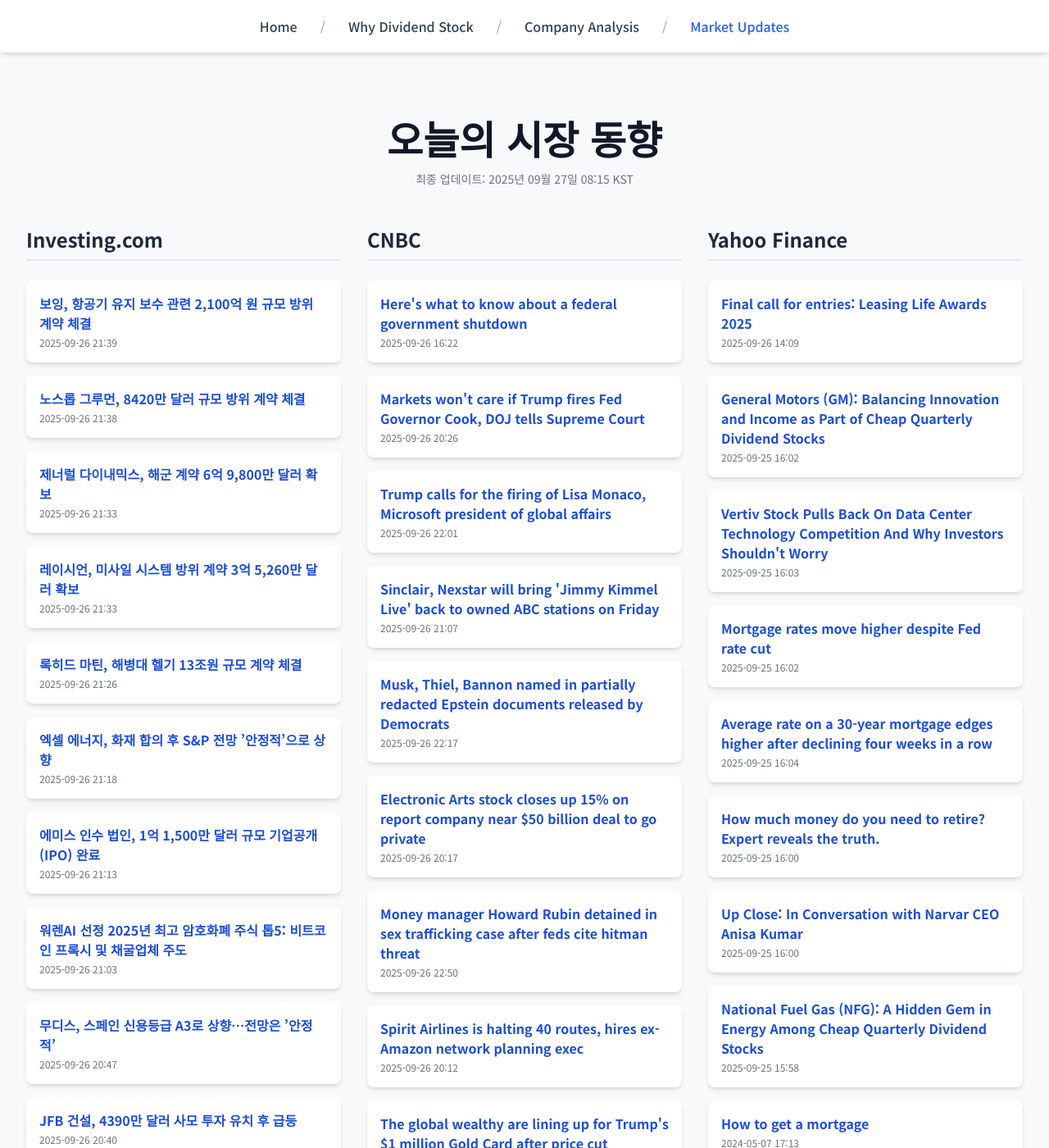
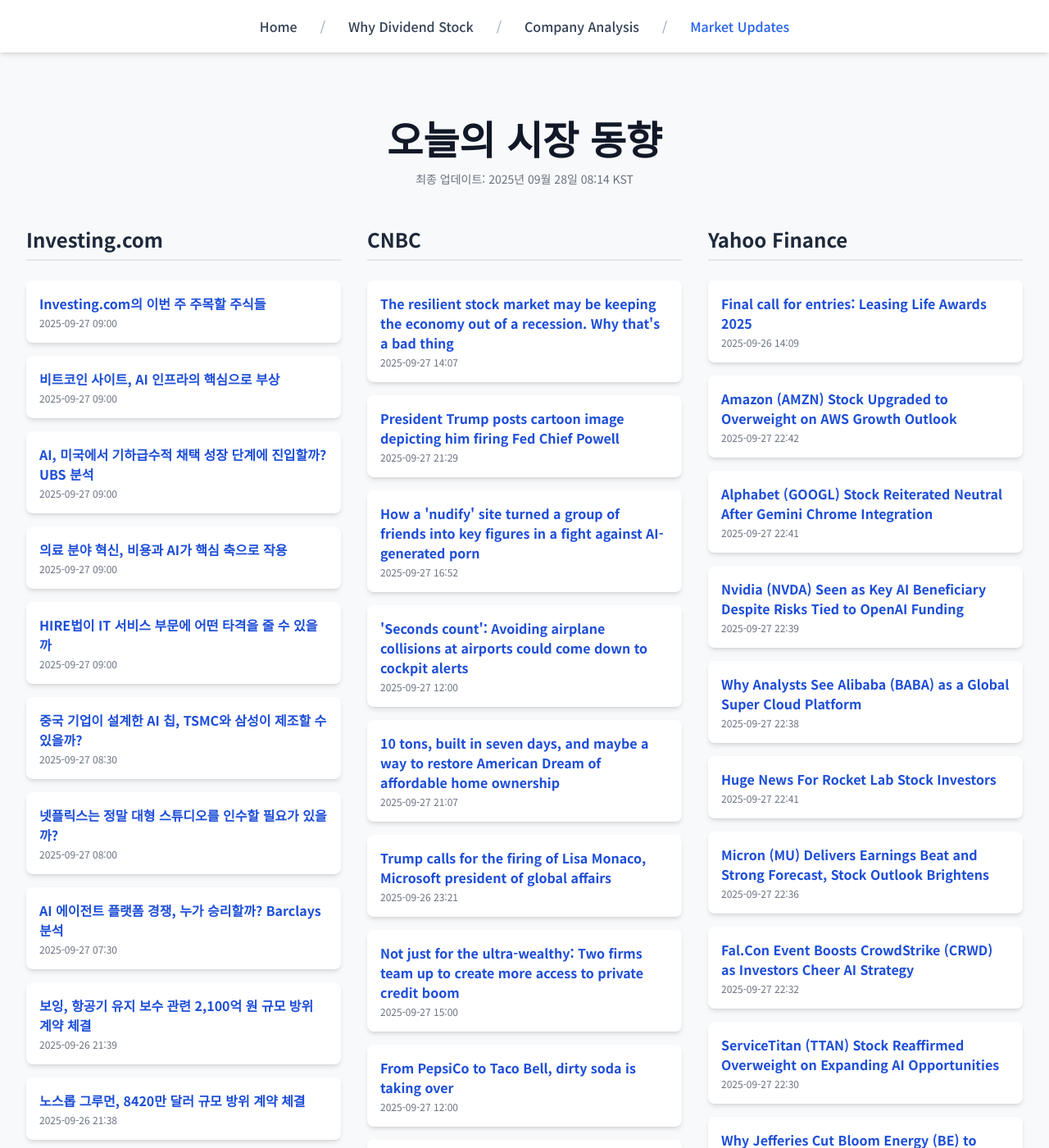
Before and after one commit to Kay-Hwang/my-company-analysis, a Jekyll site: the page built from market-updates.html, in a window 1280 px wide and 1400 px high. Shown: the whole window at 82% size. Built offline with Jekyll 4.4.1, drawn with Linux system fonts in a browser that asks for light colours; nearby versions of some CDN libraries; a script that is not in the unit is left out; some of the changed text lies outside the part shown.

Commit message:
Update daily data

```diff
--- a/_data/latest_data.json
+++ b/_data/latest_data.json
@@ -1,7 +1,55 @@
 {
-  "lastUpdated": "2025년 09월 27일 08:15 KST",
+  "lastUpdated": "2025년 09월 28일 08:14 KST",
   "news": {
     "investing": [
+      {
+        "title": "Investing.com의 이번 주 주목할 주식들",
+        "link": "https://kr.investing.com/news/stock-market-news/article-1648623",
+        "pubDate": "2025-09-27 09:00:38",
+        "summary": "Investing.com의 이번 주 주목할 주식들"
+      },
+      {
+        "title": "비트코인 사이트, AI 인프라의 핵심으로 부상",
+        "link": "https://kr.investing.com/news/stock-market-news/article-1648622",
+        "pubDate": "2025-09-27 09:00:30",
+        "summary": "비트코인 사이트, AI 인프라의 핵심으로 부상"
+      },
+      {
+        "title": "AI, 미국에서 기하급수적 채택 성장 단계에 진입할까? UBS 분석",
+        "link": "https://kr.investing.com/news/stock-market-news/article-1648621",
+        "pubDate": "2025-09-27 09:00:23",
+        "summary": "AI, 미국에서 기하급수적 채택 성장 단계에 진입할까? UBS 분석"
+      },
+      {
+        "title": "의료 분야 혁신, 비용과 AI가 핵심 축으로 작용",
+        "link": "https://kr.investing.com/news/stock-market-news/article-1648620",
+        "pubDate": "2025-09-27 09:00:19",
+        "summary": "의료 분야 혁신, 비용과 AI가 핵심 축으로 작용"
+      },
+      {
+        "title": "HIRE법이 IT 서비스 부문에 어떤 타격을 줄 수 있을까",
+        "link": "https://kr.investing.com/news/stock-market-news/article-1648619",
+        "pubDate": "2025-09-27 09:00:07",
+        "summary": "HIRE법이 IT 서비스 부문에 어떤 타격을 줄 수 있을까"
+      },
+      {
+        "title": "중국 기업이 설계한 AI 칩, TSMC와 삼성이 제조할 수 있을까?",
+        "link": "https://kr.investing.com/news/stock-market-news/article-1648618",
+        "pubDate": "2025-09-27 08:30:04",
+        "summary": "중국 기업이 설계한 AI 칩, TSMC와 삼성이 제조할 수 있을까?"
+      },
+      {
+        "title": "넷플릭스는 정말 대형 스튜디오를 인수할 필요가 있을까?",
+        "link": "https://kr.investing.com/news/stock-market-news/article-1648601",
+        "pubDate": "2025-09-27 08:00:04",
+        "summary": "넷플릭스는 정말 대형 스튜디오를 인수할 필요가 있을까?"
+      },
+      {
+        "title": "AI 에이전트 플랫폼 경쟁, 누가 승리할까? Barclays 분석",
+        "link": "https://kr.investing.com/news/stock-market-news/article-1648588",
+        "pubDate": "2025-09-27 07:30:03",
+        "summary": "AI 에이전트 플랫폼 경쟁, 누가 승리할까? Barclays 분석"
+      },
       {
         "title": "보잉, 항공기 유지 보수 관련 2,100억 원 규모 방위 계약 체결",
         "link": "https://kr.investing.com/news/stock-market-news/article-93CH-1648342",
@@ -13,116 +61,68 @@
         "link": "https://kr.investing.com/news/stock-market-news/article-93CH-1648340",
         "pubDate": "2025-09-26 21:38:47",
         "summary": "노스롭 그루먼, 8420만 달러 규모 방위 계약 체결"
-      },
-      {
-        "title": "제너럴 다이내믹스, 해군 계약 6억 9,800만 달러 확보",
-        "link": "https://kr.investing.com/news/stock-market-news/article-93CH-1648334",
-        "pubDate": "2025-09-26 21:33:44",
-        "summary": "제너럴 다이내믹스, 해군 계약 6억 9,800만 달러 확보"
-      },
-      {
-        "title": "레이시언, 미사일 시스템 방위 계약 3억 5,260만 달러 확보",
-        "link": "https://kr.investing.com/news/stock-market-news/article-93CH-1648333",
-        "pubDate": "2025-09-26 21:33:18",
-        "summary": "레이시언, 미사일 시스템 방위 계약 3억 5,260만 달러 확보"
-      },
-      {
-        "title": "록히드 마틴, 해병대 헬기 13조원 규모 계약 체결",
-        "link": "https://kr.investing.com/news/stock-market-news/article-93CH-1648328",
-        "pubDate": "2025-09-26 21:26:10",
-        "summary": "록히드 마틴, 해병대 헬기 13조원 규모 계약 체결"
-      },
-      {
-        "title": "엑셀 에너지, 화재 합의 후 S&P 전망 ’안정적’으로 상향",
-        "link": "https://kr.investing.com/news/stock-market-news/article-93CH-1648317",
-        "pubDate": "2025-09-26 21:18:17",
-        "summary": "엑셀 에너지, 화재 합의 후 S&P 전망 ’안정적’으로 상향"
-      },
-      {
-        "title": "에미스 인수 법인, 1억 1,500만 달러 규모 기업공개(IPO) 완료",
-        "link": "https://kr.investing.com/news/stock-market-news/article-432SI-1648313",
-        "pubDate": "2025-09-26 21:13:07",
-        "summary": "에미스 인수 법인, 1억 1,500만 달러 규모 기업공개(IPO) 완료"
-      },
-      {
-        "title": "워렌AI 선정 2025년 최고 암호화폐 주식 톱5: 비트코인 프록시 및 채굴업체 주도",
-        "link": "https://kr.investing.com/news/stock-market-news/article-93CH-1648301",
-        "pubDate": "2025-09-26 21:03:39",
-        "summary": "워렌AI 선정 2025년 최고 암호화폐 주식 톱5: 비트코인 프록시 및 채굴업체 주도"
-      },
-      {
-        "title": "무디스, 스페인 신용등급 A3로 상향…전망은 ’안정적’",
-        "link": "https://kr.investing.com/news/stock-market-news/article-93CH-1648288",
-        "pubDate": "2025-09-26 20:47:11",
-        "summary": "무디스, 스페인 신용등급 A3로 상향…전망은 ’안정적’"
-      },
-      {
-        "title": "JFB 건설, 4390만 달러 사모 투자 유치 후 급등",
-        "link": "https://kr.investing.com/news/stock-market-news/article-93CH-1648284",
-        "pubDate": "2025-09-26 20:40:34",
-        "summary": "JFB 건설, 4390만 달러 사모 투자 유치 후 급등"
       }
     ],
     "cnbc": [
       {
-        "title": "Here's what to know about a federal government shutdown",
-        "link": "https://www.cnbc.com/2025/09/26/government-shutdown-jobs-economy-trump.html",
-        "pubDate": "Fri, 26 Sep 2025 16:22:31 GMT",
-        "summary": "The government previously shut down during President Donald Trump's first term over disputes about funding his planned U.S.-Mexico border wall."
+        "title": "The resilient stock market may be keeping the economy out of a recession. Why that's a bad thing",
+        "link": "https://www.cnbc.com/2025/09/27/wealth-effect-stock-market-recession.html",
+        "pubDate": "Sat, 27 Sep 2025 14:07:58 GMT",
+        "summary": "Consumers with larger stock holdings are feeling fine, while those with smaller or no holdings are not."
       },
       {
-        "title": "Markets won't care if Trump fires Fed Governor Cook, DOJ tells Supreme Court",
-        "link": "https://www.cnbc.com/2025/09/26/trump-fed-cook-scotus-markets.html",
-        "pubDate": "Fri, 26 Sep 2025 20:26:07 GMT",
-        "summary": "Governor Lisa Cook has urged the Supreme Court not to let President Donald Trump's attempt to fire her take effect while her lawsuit against him plays out."
+        "title": "President Trump posts cartoon image depicting him firing Fed Chief Powell",
+        "link": "https://www.cnbc.com/2025/09/27/trump-cartoon-firing-powell-fed.html",
+        "pubDate": "Sat, 27 Sep 2025 21:29:47 GMT",
+        "summary": "Trump has repeatedly criticized Powell for his cautious approach to cutting interest rates, nicknaming him \"Too Late Powell.\""
+      },
+      {
+        "title": "How a 'nudify' site turned a group of friends into key figures in a fight against AI-generated porn",
+        "link": "https://www.cnbc.com/2025/09/27/nudify-ai-generated-deepfake-fbi.html",
+        "pubDate": "Sat, 27 Sep 2025 16:52:15 GMT",
+        "summary": "A group of friends in Minnesota last year learned that a man they knew had used their social media photos to create pornographic deepfakes."
+      },
+      {
+        "title": "'Seconds count': Avoiding airplane collisions at airports could come down to cockpit alerts",
+        "link": "https://www.cnbc.com/2025/09/27/airplane-collisions-airports-honeywell.html",
+        "pubDate": "Sat, 27 Sep 2025 12:00:01 GMT",
+        "summary": "Honeywell is developing a series of new cockpit alerts aimed at preventing collisions at or around airports."
+      },
+      {
+        "title": "10 tons, built in seven days, and maybe a way to restore American Dream of affordable home ownership",
+        "link": "https://www.cnbc.com/2025/09/27/real-estate-prices-home-ownership-housing-affordability.html",
+        "pubDate": "Sat, 27 Sep 2025 21:07:28 GMT",
+        "summary": "Can modular housing revive the American Dream of affordable home ownership? One homebuilder thinks so, and it's having success across the U.S. West."
       },
       {
         "title": "Trump calls for the firing of Lisa Monaco, Microsoft president of global affairs",
         "link": "https://www.cnbc.com/2025/09/26/trump-calls-for-the-firing-of-lisa-monaco-microsoft-president-of-global-affairs.html",
-        "pubDate": "Fri, 26 Sep 2025 22:01:04 GMT",
-        "summary": "Microsoft is facing pressure from President Donald Trump for hiring a Biden law enforcement official."
+        "pubDate": "Fri, 26 Sep 2025 23:21:16 GMT",
+        "summary": "Fox Business anchor Maria Bartiromo brought up Monaco's position at Microsoft during her show. The appointment happened in July."
       },
       {
-        "title": "Sinclair, Nexstar will bring 'Jimmy Kimmel Live' back to owned ABC stations on Friday",
-        "link": "https://www.cnbc.com/2025/09/26/sinclair-abc-jimmy-kimmel.html",
-        "pubDate": "Fri, 26 Sep 2025 21:07:19 GMT",
-        "summary": "Broadcast station owners Sinclair and Nexstar will begin airing \"Jimmy Kimmel Live!\" after three days of preempting the program since its return."
+        "title": "Not just for the ultra-wealthy: Two firms team up to create more access to private credit boom",
+        "link": "https://www.cnbc.com/2025/09/27/private-credit-boom-behind-new-etf-designed-for-retail-investors.html",
+        "pubDate": "Sat, 27 Sep 2025 15:00:01 GMT",
+        "summary": "Simplify Asset Management and VettaFi launched the actively managed Simplify VettaFi Private Credit Strategy ETF (PCR) on Wednesday."
       },
       {
-        "title": "Musk, Thiel, Bannon named in partially redacted Epstein documents released by Democrats",
-        "link": "https://www.cnbc.com/2025/09/26/musk-thiel-bannon-partially-redacted-epstein-files-democrats-release.html",
-        "pubDate": "Fri, 26 Sep 2025 22:17:17 GMT",
-        "summary": "In partially redacted files released by House Democrats appeared the names of Elon Musk, Peter Thiel and Steve Bannon."
+        "title": "From PepsiCo to Taco Bell, dirty soda is taking over",
+        "link": "https://www.cnbc.com/2025/09/27/dirty-soda-swig-taco-bell-pepsico.html",
+        "pubDate": "Sat, 27 Sep 2025 12:00:01 GMT",
+        "summary": "Dirty soda is fueling a resurgence in carbonated soft drinks, kicked off by Utah-based chain Swig and now extending to giant PepsiCo."
       },
       {
-        "title": "Electronic Arts stock closes up 15% on report company near $50 billion deal to go private",
-        "link": "https://www.cnbc.com/2025/09/26/electronic-arts-buyout.html",
-        "pubDate": "Fri, 26 Sep 2025 20:17:31 GMT",
-        "summary": "The deal would likely be the largest leverage buyout of all time, according to a report."
+        "title": "36-year-old American Air Force vet moved to Vietnam, lives on $4,000 a month: You can 'focus on what makes you happy' here",
+        "link": "https://www.cnbc.com/2025/09/27/american-army-vet-moved-to-vietnam-relocated.html",
+        "pubDate": "Sat, 27 Sep 2025 20:21:26 GMT",
+        "summary": "Markeiz Ryan was in the U.S. Air Force for nine years before he moved to Vietnam in 2019."
       },
       {
-        "title": "Money manager Howard Rubin detained in sex trafficking case after feds cite hitman threat",
-        "link": "https://www.cnbc.com/2025/09/26/howard-rubin-sex-trafficking-new-york-investment.html",
-        "pubDate": "Fri, 26 Sep 2025 22:50:22 GMT",
-        "summary": "Howard Rubin, an infamous money manager, was sued in 2017 by Playboy models and another woman who claimed they were beaten, sexually abused and raped."
-      },
-      {
-        "title": "Spirit Airlines is halting 40 routes, hires ex-Amazon network planning exec",
-        "link": "https://www.cnbc.com/2025/09/26/spirit-airlines-routes-network-planning.html",
-        "pubDate": "Fri, 26 Sep 2025 20:12:51 GMT",
-        "summary": "Spirit said it is halting 40 routes to focus on stronger markets."
-      },
-      {
-        "title": "The global wealthy are lining up for Trump's $1 million Gold Card after price cut",
-        "link": "https://www.cnbc.com/2025/09/26/trump-gold-card-visa-wealthy.html",
-        "pubDate": "Fri, 26 Sep 2025 16:47:15 GMT",
-        "summary": "Advisors to the ultra-wealthy said their clients are keen to access the U.S. education system, health care system, banking system and financial markets."
-      },
-      {
-        "title": "Mamdani advocates for city-owned grocery stores; such experiments have seen limited success nationwide",
-        "link": "https://www.cnbc.com/2025/09/26/mamdani-city-run-grocery-store-plan-criticized-as-unrealistic.html",
-        "pubDate": "Fri, 26 Sep 2025 10:00:01 GMT",
-        "summary": "New York mayoral candidate Zohran Mamdani says city-owned grocery stores would make food more affordable, as urban consumers feel the effects of rising  prices."
+        "title": "'Spectacular' AI growth is creating a serious labor market problem for Fed, Jefferies' David Zervos warns",
+        "link": "https://www.cnbc.com/2025/09/27/spectacular-ai-growth-to-spark-serious-jobs-issue-for-fed-zervos.html",
+        "pubDate": "Sat, 27 Sep 2025 16:00:01 GMT",
+        "summary": "Long-time market bull David Zervos is worried the Federal Reserve is dangerously ignoring the artificial intelligence boom's fallout."
       }
     ],
     "yahoo": [
@@ -133,58 +133,58 @@
         "summary": "Final call for entries: Leasing Life Awards 2025"
       },
       {
-        "title": "General Motors (GM): Balancing Innovation and Income as Part of Cheap Quarterly Dividend Stocks",
-        "link": "https://finance.yahoo.com/news/general-motors-gm-balancing-innovation-160236663.html",
-        "pubDate": "2025-09-25T16:02:36Z",
-        "summary": "General Motors (GM): Balancing Innovation and Income as Part of Cheap Quarterly Dividend Stocks"
+        "title": "Amazon (AMZN) Stock Upgraded to Overweight on AWS Growth Outlook",
+        "link": "https://finance.yahoo.com/news/amazon-amzn-stock-upgraded-overweight-224237792.html",
+        "pubDate": "2025-09-27T22:42:37Z",
+        "summary": "Amazon (AMZN) Stock Upgraded to Overweight on AWS Growth Outlook"
       },
       {
-        "title": "Vertiv Stock Pulls Back On Data Center Technology Competition And Why Investors Shouldn't Worry",
-        "link": "https://www.investors.com/stock-lists/ibd-big-cap-20/vertiv-stock-data-center-vrt-cooling-technology-competition/?src=A00220&yptr=yahoo",
-        "pubDate": "2025-09-25T16:03:11Z",
-        "summary": "Vertiv Stock Pulls Back On Data Center Technology Competition And Why Investors Shouldn't Worry"
+        "title": "Alphabet (GOOGL) Stock Reiterated Neutral After Gemini Chrome Integration",
+        "link": "https://finance.yahoo.com/news/alphabet-googl-stock-reiterated-neutral-224128864.html",
+        "pubDate": "2025-09-27T22:41:28Z",
+        "summary": "Alphabet (GOOGL) Stock Reiterated Neutral After Gemini Chrome Integration"
       },
       {
-        "title": "Mortgage rates move higher despite Fed rate cut",
-        "link": "https://finance.yahoo.com/news/mortgage-rates-move-higher-despite-fed-rate-cut-160207860.html",
-        "pubDate": "2025-09-25T16:02:07Z",
-        "summary": "Mortgage rates move higher despite Fed rate cut"
+        "title": "Nvidia (NVDA) Seen as Key AI Beneficiary Despite Risks Tied to OpenAI Funding",
+        "link": "https://finance.yahoo.com/news/nvidia-nvda-seen-key-ai-223936553.html",
+        "pubDate": "2025-09-27T22:39:36Z",
+        "summary": "Nvidia (NVDA) Seen as Key AI Beneficiary Despite Risks Tied to OpenAI Funding"
       },
       {
-        "title": "Average rate on a 30-year mortgage edges higher after declining four weeks in a row",
-        "link": "https://finance.yahoo.com/news/average-rate-30-mortgage-edges-160406048.html",
-        "pubDate": "2025-09-25T16:04:06Z",
-        "summary": "Average rate on a 30-year mortgage edges higher after declining four weeks in a row"
+        "title": "Why Analysts See Alibaba (BABA) as a Global Super Cloud Platform",
+        "link": "https://finance.yahoo.com/news/why-analysts-see-alibaba-baba-223828410.html",
+        "pubDate": "2025-09-27T22:38:28Z",
+        "summary": "Why Analysts See Alibaba (BABA) as a Global Super Cloud Platform"
       },
       {
-        "title": "How much money do you need to retire? Expert reveals the truth.",
-        "link": "https://finance.yahoo.com/news/how-much-money-do-you-need-to-retire-expert-reveals-the-truth-160045665.html",
-        "pubDate": "2025-09-25T16:00:45Z",
-        "summary": "How much money do you need to retire? Expert reveals the truth."
+        "title": "Huge News For Rocket Lab Stock Investors",
+        "link": "https://finance.yahoo.com/news/huge-news-rocket-lab-stock-224100948.html",
+        "pubDate": "2025-09-27T22:41:00Z",
+        "summary": "Huge News For Rocket Lab Stock Investors"
       },
       {
-        "title": "Up Close: In Conversation with Narvar CEO Anisa Kumar",
-        "link": "https://finance.yahoo.com/news/close-conversation-narvar-ceo-anisa-160000234.html",
-        "pubDate": "2025-09-25T16:00:00Z",
-        "summary": "Up Close: In Conversation with Narvar CEO Anisa Kumar"
+        "title": "Micron (MU) Delivers Earnings Beat and Strong Forecast, Stock Outlook Brightens",
+        "link": "https://finance.yahoo.com/news/micron-mu-delivers-earnings-beat-223649274.html",
+        "pubDate": "2025-09-27T22:36:49Z",
+        "summary": "Micron (MU) Delivers Earnings Beat and Strong Forecast, Stock Outlook Brightens"
       },
       {
-        "title": "National Fuel Gas (NFG): A Hidden Gem in Energy Among Cheap Quarterly Dividend Stocks",
-        "link": "https://finance.yahoo.com/news/national-fuel-gas-nfg-hidden-155859929.html",
-        "pubDate": "2025-09-25T15:58:59Z",
-        "summary": "National Fuel Gas (NFG): A Hidden Gem in Energy Among Cheap Quarterly Dividend Stocks"
+        "title": "Fal.Con Event Boosts CrowdStrike (CRWD) as Investors Cheer AI Strategy",
+        "link": "https://finance.yahoo.com/news/fal-con-event-boosts-crowdstrike-223219761.html",
+        "pubDate": "2025-09-27T22:32:19Z",
+        "summary": "Fal.Con Event Boosts CrowdStrike (CRWD) as Investors Cheer AI Strategy"
       },
       {
-        "title": "How to get a mortgage",
-        "link": "https://finance.yahoo.com/personal-finance/mortgages/article/how-to-get-a-mortgage-183513159.html",
-        "pubDate": "2024-05-07T17:13:21Z",
-        "summary": "How to get a mortgage"
+        "title": "ServiceTitan (TTAN) Stock Reaffirmed Overweight on Expanding AI Opportunities",
+        "link": "https://finance.yahoo.com/news/servicetitan-ttan-stock-reaffirmed-overweight-223011642.html",
+        "pubDate": "2025-09-27T22:30:11Z",
+        "summary": "ServiceTitan (TTAN) Stock Reaffirmed Overweight on Expanding AI Opportunities"
       },
       {
-        "title": "Will mortgage rates go up to 7%? Signs to watch for.",
-        "link": "https://finance.yahoo.com/personal-finance/mortgages/article/will-mortgage-rates-go-up-to-7-184023225.html",
-        "pubDate": "2025-07-29T18:40:23Z",
-        "summary": "Will mortgage rates go up to 7%? Signs to watch for."
+        "title": "Why Jefferies Cut Bloom Energy (BE) to Underperform Despite AI Data Center Hype",
+        "link": "https://finance.yahoo.com/news/why-jefferies-cut-bloom-energy-222906219.html",
+        "pubDate": "2025-09-27T22:29:06Z",
+        "summary": "Why Jefferies Cut Bloom Energy (BE) to Underperform Despite AI Data Center Hype"
       }
     ]
   }
```
